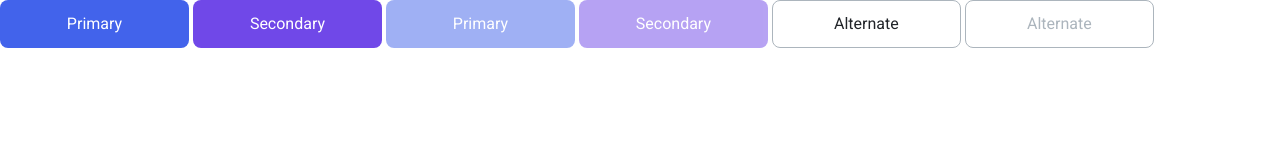
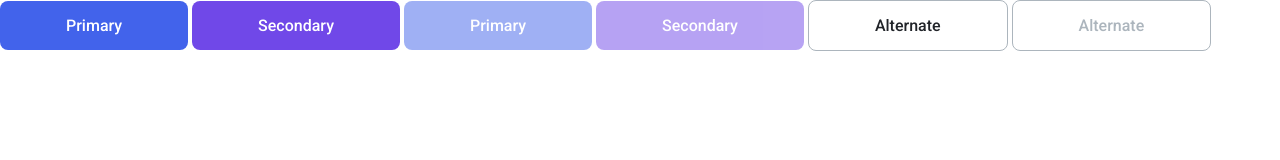
Before and after one commit to slega/htmlcss-20220811_legabox, a website: page 03-lection1/01-button/index.html in a window 1280 px wide. Drawn offline with nearby package versions, Linux system fonts and the light colour scheme.

Commit message:
Move text style to .button, add paddings, remove label tag from buttons.

```diff
--- a/03-lection1/01-button/button.css
+++ b/03-lection1/01-button/button.css
@@ -1,9 +1,16 @@
 /* Стилизация кнопки */
 .button {
-    width: 189px;
-    height: 48px;
+    font-family: 'Roboto';
+    font-style: normal;
+    font-weight: 500;
+    font-size: 16px;
+    line-height: 19px;
+    text-align: center;
+    color: var(--white);
     border-radius: 8px;
     border: none;
+    /* paddings */
+    padding: 15px 66px;
 }
 /* Default states */
 .button-primary {
@@ -17,6 +24,7 @@
 .button-alternate {
     background-color: var(--white);
     border: 1px solid var(--grey-3);
+    color: var(--black);
 }
 
 /* Hover states */
@@ -46,25 +54,5 @@
 .button-alternate_disabled {
     background-color: var(--white);
     border: 1px solid var(--grey-3);
-}
-
-.button__label {
-    font-family: 'Roboto';
-    font-size: 16px;
-    alignment: center;
-    color: var(--white);
-}
-
-.button-alternate__label {
-    font-family: 'Roboto';
-    font-size: 16px;
-    alignment: center;
-    color: var(--black);
-}
-
-.button-alternate__label_disabled {
-    font-family: 'Roboto';
-    font-size: 16px;
-    alignment: center;
     color: var(--grey-3);
 }
--- a/03-lection1/01-button/index.html
+++ b/03-lection1/01-button/index.html
@@ -8,22 +8,22 @@
     </head>
     <body>
         <button class="button button-primary">
-            <label class="button__label">Primary</label>
+            Primary
         </button>
         <button class="button button-secondary">
-            <label class="button__label">Secondary</label>
+            Secondary
         </button>
         <button class="button button-primary_disabled">
-            <label class="button__label">Primary</label>
+            Primary
         </button>
         <button class="button button-secondary_disabled">
-            <label class="button__label">Secondary</label>
+            Secondary
         </button>
         <button class="button button-alternate">
-            <label class="button-alternate__label">Alternate</label>
+            Alternate
         </button>
         <button class="button button-alternate_disabled">
-            <label class="button-alternate__label_disabled">Alternate</label>
+            Alternate
         </button>
     </body>
 </html>
```
